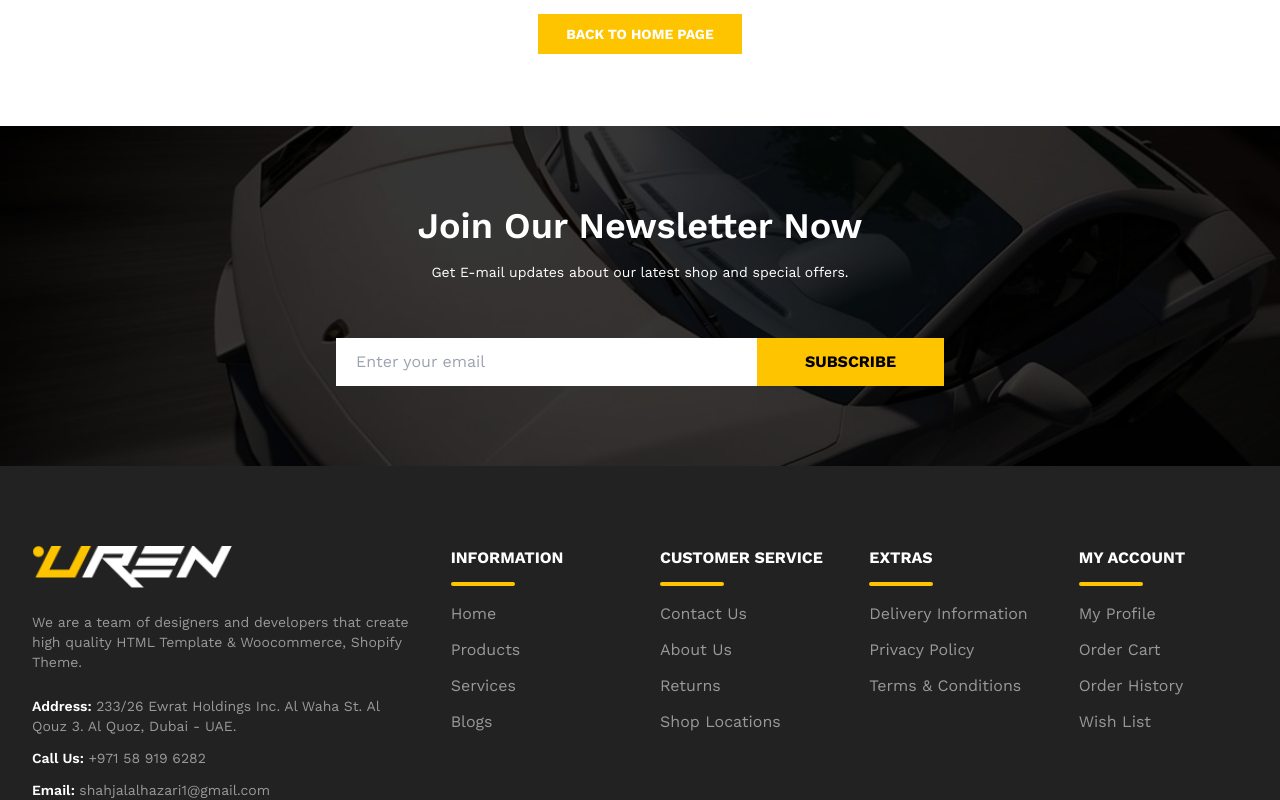
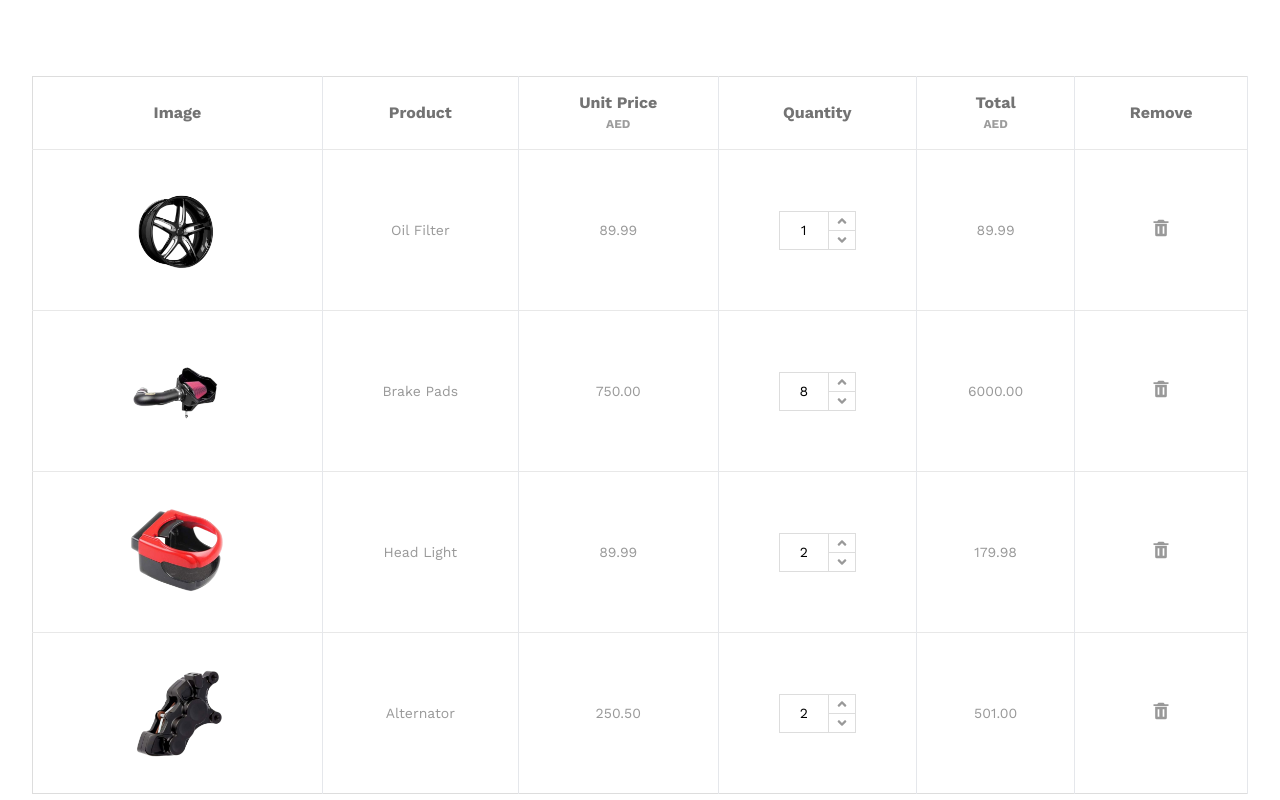
Before and after one commit to shahjalalhazari/Uren-Car-Accessories-Shop, a Next.js app: page /shop/cart in a window 1280 px wide. Before the commit this address had no page. Shown: the part 630-1430 px from the top of the page. Built offline with nearby package versions, Linux system fonts and the light colour scheme.

Commit message:
Cart page created and Cart items listed on cart page.

```diff
--- /dev/null
+++ b/src/app/shop/cart/cart.css
@@ -0,0 +1,32 @@
+.table-head {
+    @apply border-y border-l border-uren-border;
+}
+
+.table-body {
+    @apply border-b border-l border-uren-border;
+}
+.table-head>tr>th,
+.table-body>tr>td {
+    @apply border-r text-center place-items-center p-4;
+}
+
+/* QUANTITY SELECTOR */
+.qty-selector {
+    @apply flex-none space-x-0 my-0;
+}
+
+.qty-selector>label {
+    @apply hidden;
+}
+
+.qty-selector-box {
+    @apply border border-uren-border text-body w-fit flex items-center;
+}
+
+.qty-input-field {
+    @apply w-12 text-center border-none outline-none appearance-none text-dark;
+}
+
+.qty-inc-dec-btn {
+    @apply px-1.5 py-0.5 border-l border-uren-border;
+}
--- /dev/null
+++ b/src/app/shop/cart/page.js
@@ -0,0 +1,102 @@
+import Image from "next/image";
+import "./cart.css"
+import PageBreadcrumb from '@/components/shared/PageBreadcrumb';
+import QuantitySelector from "@/components/shop/product-details/QuantitySelector";
+import { BiSolidTrash } from "react-icons/bi";
+import SecondaryBtn from "@/components/shared/buttons/SecondaryBtn";
+
+const CartPage = () => {
+  return (
+    <div className=''>
+      <PageBreadcrumb breadcrumbLink={"Cart"} breadcrumbTitle={"Order Cart"}/>
+
+      <div className="uren-container">
+        <div className="overflow-x-auto">
+          <table className="table text-body text-sm">
+            {/* head */}
+            <thead className='table-head text-base'>
+              <tr>
+                <th>Image</th>
+                <th>Product</th>
+                <th className="leading-tight">Unit Price <br /><span className="text-xs opacity-70">AED</span></th>
+                <th>Quantity</th>
+                <th className="leading-tight">Total <br /><span className="text-xs opacity-70">AED</span></th>
+                <th>Remove</th>
+              </tr>
+            </thead>
+            <tbody className="table-body">
+              {/* row 1 */}
+
+              {cartItemList.map((item, index) => (
+                <tr className="" key={index}>
+                <td>
+                  <Image
+                    src={item.image}
+                    alt={item.name}
+                    width={"96"}
+                    height={"96"}
+                    className="w-32 mx-auto"
+                  />
+                </td>
+                <td  className="max-w-[200px] hover:text-primary uren-transition cursor-pointer">
+                  {item.name}
+                </td>
+                <td>{(item.price).toFixed(2)}</td>
+                <td><QuantitySelector max={20} min={item.quantity} /></td>
+                <td>
+                  {(item.price * item.quantity).toFixed(2)}
+                </td>
+                <td>
+                  <button className="text-xl hover:text-primary uren-transition"><BiSolidTrash /></button>
+                </td>
+              </tr>
+              ))}
+
+            </tbody>
+          </table>
+        </div>
+
+        {/* CART BOTTOM PART */}
+        <div className="flex mt-6 lg:mt-8">
+          {/* DISCOUNT COUPON */}
+          <form className="flex gap-x-2 ">
+            <input type="text" placeholder="Coupon Code" className="text-sm text-body px-4 py-3 outline-none border border-uren-border"/>
+            <button type="submit" className="text-base-100 font-bold bg-body px-8 py-3 text-sm uren-transition hover:bg-primary">APPLY COUPON</button>
+          </form>
+
+          {/* CART CALCULATION */}
+        </div>
+      </div>
+    </div>
+  );
+};
+
+export default CartPage;
+
+
+const cartItemList = [
+  {id: 1,
+    name: "Oil Filter",
+    price: 89.99,
+    image: "/images/product/medium-size/1.png",
+    quantity : 1
+  },
+  {id: 2,
+    name: "Brake Pads",
+    price: 750.0,
+    image: "/images/product/medium-size/2.png",
+    quantity : 8
+  },
+  {id: 3,
+    name: "Head Light",
+    price: 89.99,
+    image: "/images/product/medium-size/3.png",
+    quantity : 2
+  },
+  {id: 4,
+    name: "Alternator",
+    price: 250.5,
+    image: "/images/product/medium-size/4.png",
+    quantity : 2
+  },
+];
--- a/src/app/shop/products/[id]/product-details.css
+++ b/src/app/shop/products/[id]/product-details.css
@@ -12,7 +12,7 @@
     @apply bg-base-100 outline outline-1 outline-primary text-primary;
 }
 
-/* Product Images Gallery */
+/* PRODUCT IMAGES GALLERY */
 .photo-gallery-layout {
     @apply w-full flex flex-col items-center;
 }
@@ -26,7 +26,7 @@
     @apply h-20 w-20 mx-auto border cursor-pointer;
 }
 
-/* Product Details */
+/* PRODUCT DETAILS */
 .product-details-content {
     @apply text-sm;
 }
@@ -48,7 +48,28 @@ li>span {
     @apply text-primary underline;
 }
 
-/* Products Tags */
+/* QUANTITY SELECTOR */
+.qty-selector {
+    @apply flex items-center space-x-4 my-3 text-body;
+}
+
+.qty-selector>label {
+    @apply font-bold;
+}
+
+.qty-selector-box {
+    @apply border border-uren-border text-body w-fit flex items-center;
+}
+
+.qty-input-field {
+    @apply w-12 text-center border-none outline-none appearance-none text-dark
+}
+
+.qty-inc-dec-btn {
+    @apply px-1.5 py-0.5 border-l border-uren-border;
+}
+
+/* PRODUCT'S TAGS */
 .product-tags {
     @apply mt-6 flex flex-wrap gap-x-2 items-center uppercase
 }
@@ -58,7 +79,7 @@ li>span {
 .product-tag {
     @apply text-body text-sm
 }
-/* Product Details Tabs */
+/* PRODUCT DETAILS TABs */
 .product-details-tabs {
     @apply bg-gray-bg p-4 flex justify-between items-center mt-6 text-body;
 }
@@ -93,7 +114,7 @@ li>span {
     @apply flex gap-1 text-primary;
 }
 
-/* Review Form */
+/* REVIEW FORM */
 .review-form>input,
 textarea {
     @apply border border-uren-border p-2 w-full mb-2 text-sm outline-none;
@@ -117,7 +138,7 @@ textarea {
     .product-details-layout {
         @apply grid grid-cols-2 gap-y-0 gap-x-6;
     }
-    /* Product Details Tabs */
+    /* PRODUCT DETAILS TABs */
     .product-details-tabs {
         @apply p-6 justify-start gap-x-6;
     }
@@ -154,7 +175,7 @@ textarea {
         @apply grid grid-cols-3 gap-y-0 gap-x-8;
     }
 
-    /* Product Details */
+    /* PRODUCT DETAILS */
     .product-details-content {
         @apply col-span-2;
     }
@@ -162,7 +183,7 @@ textarea {
         @apply text-xl;
     }
 
-    /* Product Details Tabs */
+    /* PRODUCT DETAILS TABs */
     .product-details-tabs {
         @apply p-6 flex gap-x-8 justify-start mt-8;
     }
@@ -185,7 +206,7 @@ textarea {
         @apply max-h-[270px]
     }
 
-    /* Review Form */
+    /* REVIEW FORM */
     .review-form>input,
     textarea {
         @apply p-3 mb-4;
--- a/src/components/shop/product-details/QuantitySelector.jsx
+++ b/src/components/shop/product-details/QuantitySelector.jsx
@@ -41,16 +41,16 @@ const QuantitySelector = ({ min = 1, max = 10, onChange }) => {
   };
 
   return (
-    <div className="flex items-center space-x-4 my-3">
-      <label className="font-bold text-[#999] ">Quantity: </label>
+    <div className="qty-selector">
+      <label>Quantity: </label>
 
-      <div className=" border border-[#ddd] text-[#999]  w-fit flex items-center">
+      <div className="qty-selector-box">
         {/* Input Field */}
         <input
           type="number"
           value={quantity}
           onChange={handleInputChange}
-          className="w-12 text-center border-none outline-none appearance-none text-dark
+          className="qty-input-field
                     [&::-webkit-inner-spin-button]:appearance-none
                     [&::-webkit-outer-spin-button]:appearance-none"
           min={min}
@@ -59,18 +59,12 @@ const QuantitySelector = ({ min = 1, max = 10, onChange }) => {
 
         <div className="flex flex-col">
           {/* Increase Button */}
-          <button
-            onClick={handleIncrease}
-            className="px-1.5 py-0.5 border-l border-[#ddd]"
-          >
+          <button onClick={handleIncrease} className="qty-inc-dec-btn">
             <FaAngleUp size={14} />
           </button>
 
           {/* Decrease Button */}
-          <button
-            onClick={handleDecrease}
-            className="px-1.5 py-0.5 border-l border-t border-[#ddd]"
-          >
+          <button onClick={handleDecrease} className="border-t qty-inc-dec-btn">
             <FaAngleDown size={14} />
           </button>
         </div>
```
